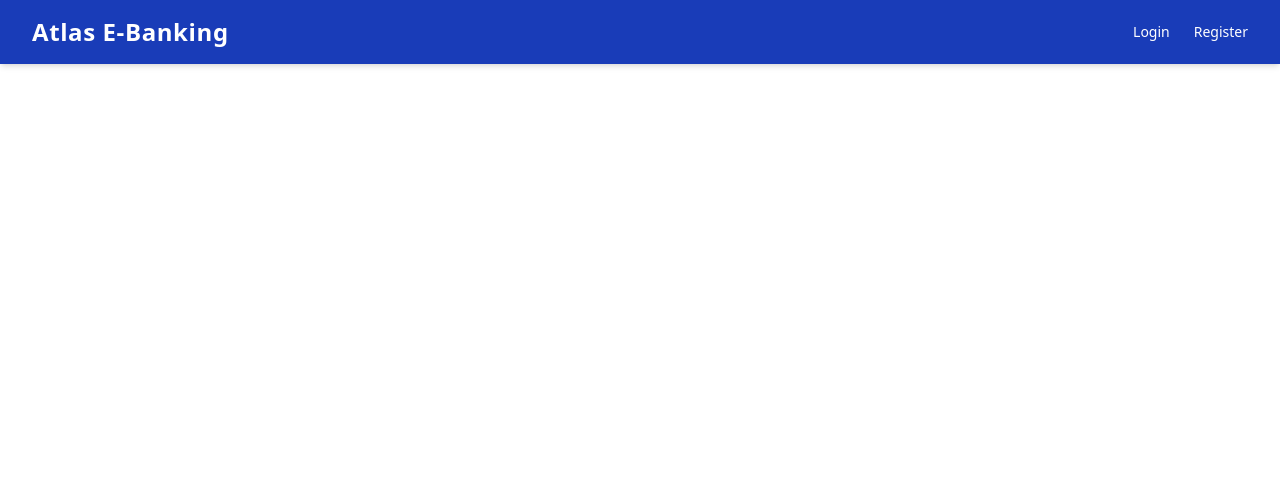
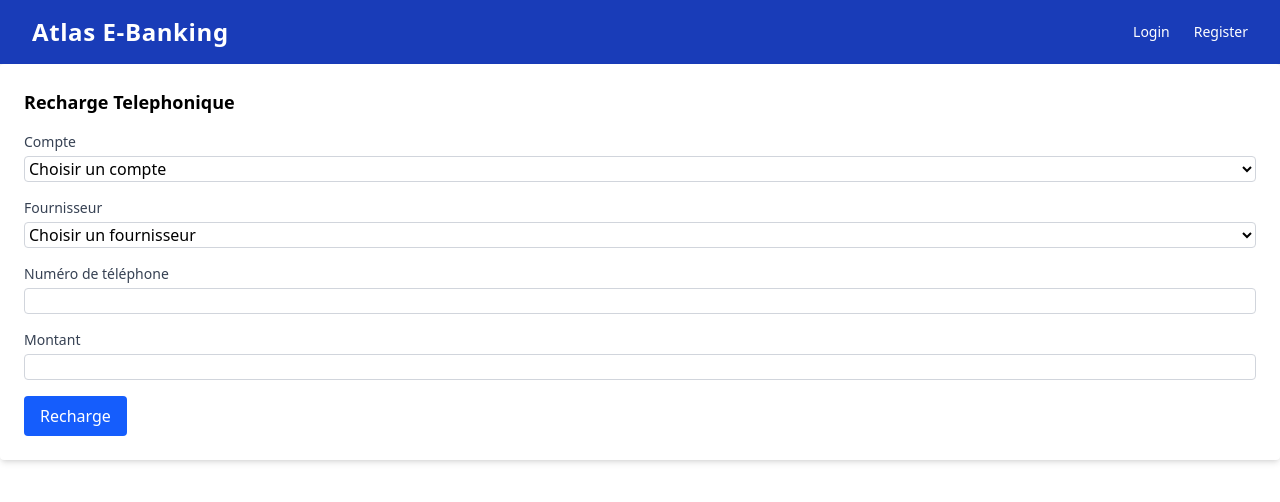
Before and after one commit to hakkm/ebanking-app-frontend-dep, an Angular app: page /recharge in a window 1280 px wide. Before the commit this address led to /. Shown: the top 502 px of the page. Built offline with nearby package versions, Linux system fonts and the light colour scheme.

Commit message:
WIP: Save local changes before merging dev

```diff
--- /dev/null
+++ b/src/app/Rechargetel/rechargetel/rechargetel.component.html
@@ -0,0 +1,40 @@
+<router-outlet></router-outlet>
+<div class="bg-white p-6 rounded shadow-md">
+  <h3 class="text-lg font-semibold mb-4">Recharge Telephonique</h3>
+
+  <div *ngIf="message" class="mb-4 p-2 bg-green-100 text-green-700 rounded">{{ message }}</div>
+
+  <form (ngSubmit)="submitRecharge()" class="space-y-4">
+    <div>
+      <label class="block text-sm font-medium text-gray-700">Compte</label>
+      <select [(ngModel)]="selectedAccountId" name="account" class="mt-1 block w-full border border-gray-300 rounded">
+        <option value="" disabled selected>Choisir un compte</option>
+        <option *ngFor="let account of accounts" [value]="account.id">
+          {{ account.maskedAccountNumber }} - {{ account.accountType }}
+        </option>
+      </select>
+    </div>
+
+    <div>
+      <label class="block text-sm font-medium text-gray-700">Fournisseur</label>
+      <select [(ngModel)]="selectedProvider" name="provider" class="mt-1 block w-full border border-gray-300 rounded">
+        <option value="" disabled selected>Choisir un fournisseur</option>
+        <option *ngFor="let provider of providers" [value]="provider.name">{{ provider.name }}</option>
+      </select>
+    </div>
+
+    <div>
+      <label class="block text-sm font-medium text-gray-700">Numéro de téléphone</label>
+      <input type="text" [(ngModel)]="phoneNumber" name="phoneNumber" class="mt-1 block w-full border border-gray-300 rounded">
+    </div>
+
+    <div>
+      <label class="block text-sm font-medium text-gray-700">Montant</label>
+      <input type="number" [(ngModel)]="amount" name="amount" class="mt-1 block w-full border border-gray-300 rounded">
+    </div>
+
+    <button type="submit" class="bg-blue-600 text-white px-4 py-2 rounded hover:bg-blue-700">
+      Recharge
+    </button>
+  </form>
+</div>
--- /dev/null
+++ b/src/app/Rechargetel/rechargetel/rechargetel.component.ts
@@ -0,0 +1,60 @@
+import { Component, Input, Output, EventEmitter } from '@angular/core';
+import { NgIf, NgForOf } from '@angular/common';
+import { FormsModule } from '@angular/forms';
+import { HttpClient } from '@angular/common/http';
+import {RouterOutlet} from '@angular/router';
+import {environment} from '../../../environments/environment';
+
+@Component({
+  selector: 'app-recharge',
+  standalone: true,
+  imports: [NgIf, NgForOf, FormsModule, RouterOutlet],
+  templateUrl: './rechargetel.component.html',
+  styleUrls: ['./rechargetel.component.css']
+})
+export class RechargeComponent {
+  private apiUrl = environment.apiUrl;
+
+  @Input() accounts: any[] = [];
+  @Input() providers: any[] = [];
+  @Output() rechargeSubmitted = new EventEmitter<void>();
+
+  selectedAccountId: string = '';
+  selectedProvider: string = '';
+  amount: number | null = null;
+  phoneNumber: string = '';
+  loading = false;
+  message: string | null = null;
+
+  constructor(private http: HttpClient) {}
+
+  submitRecharge(): void {
+    if (!this.selectedAccountId || !this.selectedProvider || !this.amount || !this.phoneNumber) {
+      this.message = 'All fields are required.';
+      return;
+    }
+    console.log(this.selectedAccountId)
+
+    console.log(this.selectedProvider)
+    const payload = {
+      accountId: this.selectedAccountId,
+      provider: this.selectedProvider,
+      amount: this.amount,
+      phoneNumber: this.phoneNumber
+    };
+
+    this.loading = true;
+    this.http.post(`${this.apiUrl}/recharge`, payload).subscribe({
+      next: () => {
+        console.log(payload)
+        this.message = 'Recharge successful!';
+        this.rechargeSubmitted.emit();
+        this.loading = false;
+      },
+      error: () => {
+        this.message = 'Recharge failed. Try again later.';
+        this.loading = false;
+      }
+    });
+  }
+}
--- /dev/null
+++ b/src/app/auth/models/Provider.model.ts
@@ -0,0 +1,4 @@
+export interface Provider {
+  id: number;
+  name: string;
+}
--- a/src/app/auth/services/account.service.ts
+++ b/src/app/auth/services/account.service.ts
@@ -2,6 +2,7 @@ import { Injectable } from '@angular/core';
 import { HttpClient } from '@angular/common/http';
 import { Observable } from 'rxjs';
 import { Account } from '../models/account.model';
+import {Provider} from '../models/Provider.model';
 import { Transaction } from '../models/transaction.model';
 import { environment } from '../../../environments/environment';
 
@@ -16,7 +17,9 @@ export class AccountService {
   getAccounts(): Observable<Account[]> {
     return this.http.get<Account[]>(`${this.apiUrl}/client/accounts`);
   }
-
+  getProviders():Observable<Provider[]>{
+    return this.http.get<Provider[]>(`${this.apiUrl}/providers/allproviders`)
+  }
   getAccount(id: number): Observable<Account> {
     return this.http.get<Account>(`${this.apiUrl}/client/accounts/${id}`);
   }
--- a/src/app/home/home.component.html
+++ b/src/app/home/home.component.html
@@ -1,4 +1,46 @@
-<div class="min-h-screen bg-gray-50">
+<div class="min-h-screen flex bg-gray-50">
+  <!-- SIDEBAR -->
+  <aside class="w-64 bg-gray-800 text-white flex-shrink-0">
+    <nav class="h-full p-4 space-y-4">
+      <div>
+        <h2 class="text-sm font-semibold uppercase tracking-wide text-gray-400">Les operations</h2>
+        <ul class="mt-2 space-y-1">
+          <li>
+            <!-- 👇 MODIFIÉ : click au lieu de routerLink -->
+            <a (click)="showRechargeForm = true"
+               class="flex justify-between items-center hover:bg-gray-700 px-3 py-2 rounded text-white cursor-pointer">
+              Recharge Telephonique
+              <span class="bg-blue-500 text-xs px-2 py-0.5 rounded-full">2</span>
+            </a>
+          </li>
+          <li><a href="#" class="flex justify-between items-center hover:bg-gray-700 px-3 py-2 rounded">Manager <span class="bg-blue-500 text-xs px-2 py-0.5 rounded-full">16</span></a></li>
+          <li>
+            <details class="group">
+              <summary class="flex justify-between items-center hover:bg-gray-700 px-3 py-2 rounded cursor-pointer">
+                Custom <span class="bg-blue-500 text-xs px-2 py-0.5 rounded-full">2</span>
+              </summary>
+              <ul class="pl-4 mt-1 space-y-1 text-sm text-gray-300">
+                <li><a href="#" class="block px-2 py-1 hover:bg-gray-700 rounded">Group 1</a></li>
+                <li><a href="#" class="block px-2 py-1 hover:bg-gray-700 rounded">Group 2</a></li>
+                <li><a href="#" class="block px-2 py-1 hover:bg-gray-700 rounded">Custom 2</a></li>
+              </ul>
+            </details>
+          </li>
+        </ul>
+      </div>
+      <div>
+        <ul class="space-y-1">
+          <li><a href="#" class="flex items-center hover:bg-gray-700 px-3 py-2 rounded">Tasks</a></li>
+          <li><a href="#" class="flex items-center hover:bg-gray-700 px-3 py-2 rounded">Goals</a></li>
+          <li><a href="#" class="flex items-center hover:bg-gray-700 px-3 py-2 rounded">Dashboard</a></li>
+        </ul>
+      </div>
+    </nav>
+  </aside>
+
+  <!-- MAIN CONTENT -->
+  <div class="flex-1 flex flex-col">
+    <!-- HEADER -->
     <header class="bg-white shadow-sm">
       <div class="max-w-7xl mx-auto py-4 px-4 sm:px-6 lg:px-8 flex justify-between items-center">
         <h1 class="text-2xl font-bold text-gray-800">Banking Dashboard</h1>
@@ -8,26 +50,28 @@
           </span>
           <button
             class="px-4 py-2 bg-red-50 text-red-600 rounded-md hover:bg-red-100 transition-colors"
-          (click)="authService.logout().subscribe()">
+            (click)="authService.logout()">
             Logout
           </button>
         </div>
       </div>
     </header>
 
-  <main class="max-w-7xl mx-auto py-6 sm:px-6 lg:px-8">
+    <!-- MAIN -->
+    <main class="max-w-7xl mx-auto py-6 sm:px-6 lg:px-8 flex-grow">
+      <!-- erreur -->
       <div *ngIf="error" class="mb-4 p-4 bg-red-50 border-l-4 border-red-500 text-red-700">
         {{ error }}
       </div>
 
+      <!-- Bienvenue -->
       <div class="px-4 sm:px-0">
-      <!-- Welcome Section -->
         <div class="bg-white rounded-lg shadow p-6 mb-6">
           <h2 class="text-xl font-semibold text-gray-800 mb-2">Welcome back, {{ currentUser?.username || 'User' }}!</h2>
           <p class="text-gray-600">Here's an overview of your banking accounts.</p>
         </div>
 
-      <!-- Accounts Section -->
+        <!-- Comptes -->
         <div class="bg-white rounded-lg shadow overflow-hidden">
           <div class="p-6 border-b border-gray-200">
             <h2 class="text-xl font-semibold text-gray-800">Your Accounts</h2>
@@ -67,10 +111,18 @@
             </div>
           </div>
         </div>
+        <div class="mt-6">
+          <app-recharge *ngIf="showRechargeForm"
+                        [accounts]="accounts"
+                        [providers]="providers"
+                        (rechargeSubmitted)="loadAccounts()"></app-recharge>
+        </div>
+
       </div>
     </main>
 
-  <footer class="bg-white mt-12 py-6 border-t border-gray-200">
+    <!-- FOOTER -->
+    <footer class="bg-white py-6 border-t border-gray-200">
       <div class="max-w-7xl mx-auto px-4 sm:px-6 lg:px-8">
         <p class="text-center text-sm text-gray-500">
           © 2025 Banking App. All rights reserved.
@@ -78,3 +130,4 @@
       </div>
     </footer>
   </div>
+</div>
--- a/src/app/home/home.component.ts
+++ b/src/app/home/home.component.ts
@@ -3,8 +3,9 @@ import { User } from '../auth/models/user.model';
 import { Account } from '../auth/models/account.model';
 import { AuthService } from '../auth/services/auth.service';
 import { AccountService } from '../auth/services/account.service';
-import {RouterLink} from '@angular/router';
+import {RouterLink, RouterOutlet} from '@angular/router';
 import {NgForOf, NgIf} from '@angular/common';
+import {RechargeComponent} from '../Rechargetel/rechargetel/rechargetel.component';
 
 @Component({
   selector: 'app-home',
@@ -12,15 +13,34 @@ import {NgForOf, NgIf} from '@angular/common';
   imports: [
     RouterLink,
     NgIf,
-    NgForOf
+    NgForOf,
+    RechargeComponent,
+    RouterOutlet
+
+
   ],
+  standalone: true,
   styleUrls: ['./home.component.css']
 })
 export class HomeComponent implements OnInit {
+
   currentUser: User | null = null;
   accounts: Account[] = [];
   isLoading = true;
   error: string | null = null;
+  showRechargeForm = false;
+  providers: any[] = [];
+
+  loadProviders(): void {
+    this.accountService.getAccounts().subscribe(data => {
+      this.accounts = data;
+      this.isLoading = false;
+    });
+
+    this.accountService.getProviders().subscribe(data => {
+      this.providers = data;
+    });
+  }
 
   constructor(
     protected authService: AuthService,
@@ -30,6 +50,8 @@ export class HomeComponent implements OnInit {
   ngOnInit(): void {
     this.loadUserData();
     this.loadAccounts();
+    this.loadProviders();
+
   }
 
   loadUserData(): void {
--- a/src/environments/environment.ts
+++ b/src/environments/environment.ts
@@ -1,4 +1,4 @@
 export const environment = {
   production: false,
-  apiUrl: 'http://localhost:9090/demo_war_exploded/api'
+  apiUrl: 'http://localhost:8080/demo/api'
 };
```
Also changed, not shown: src/app/app.routes.ts (+7 -1 lines), src/app/Rechargetel/rechargetel/rechargetel.component.css (added), 1 other file (tests, documents, lock files or other folders). Lines whose indentation alone changed are shown as unchanged.
